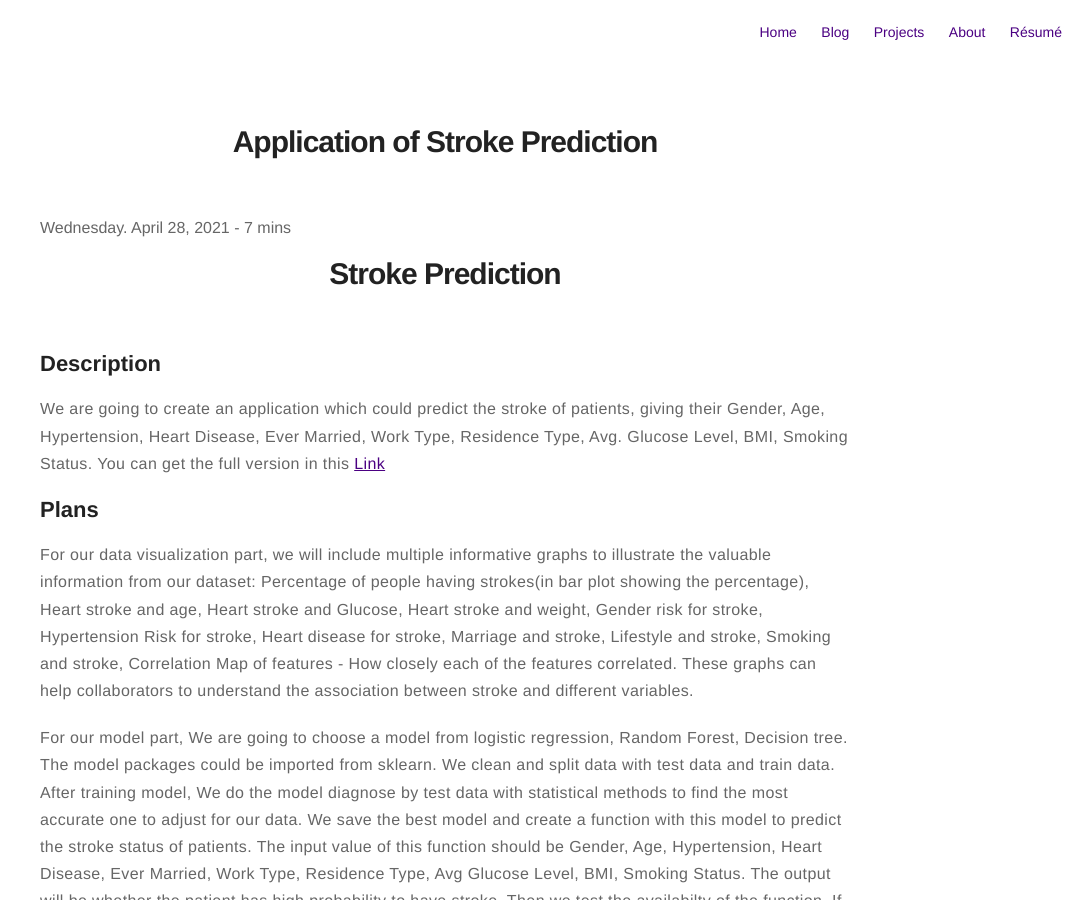
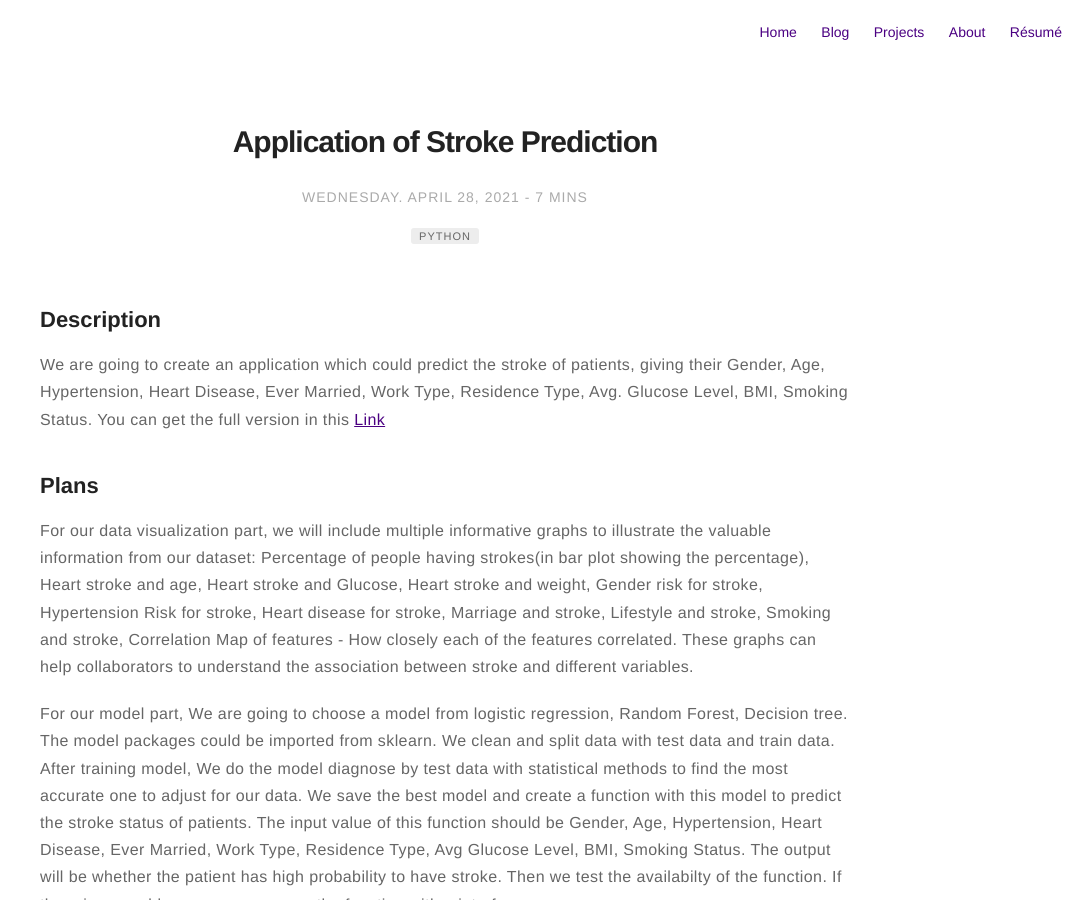
Before and after one commit to Caihanwang/Caihanwang.github.io, a Jekyll site: the page built from _posts/2021-4-28-Stroke-Prediction-App.md, in a window 1280 px wide and 900 px high. Shown: the whole window, without its empty margins (195-1280 px from the left). Built offline with Jekyll 4.4.1, drawn with Linux system fonts in a browser that asks for light colours; comment, search, counter and statistics services are not loaded.

Commit message:
Update 2021-4-28-Stroke-Prediction-App.md

```diff
--- a/_posts/2021-4-28-Stroke-Prediction-App.md
+++ b/_posts/2021-4-28-Stroke-Prediction-App.md
@@ -2,7 +2,7 @@
 title: "Application of Stroke Prediction"
 layout: post
 date: 2021-04-28 22:10
-#tag: jekyll
+tag: Python
 #image: https://sergiokopplin.github.io/indigo/assets/images/jekyll-logo-light-solid.png
 headerImage: true
 projects: true
@@ -12,7 +12,7 @@ category: project
 author: Caihan
 externalLink: false
 ---
-# Stroke Prediction
+
 
 
 ## Description
```
